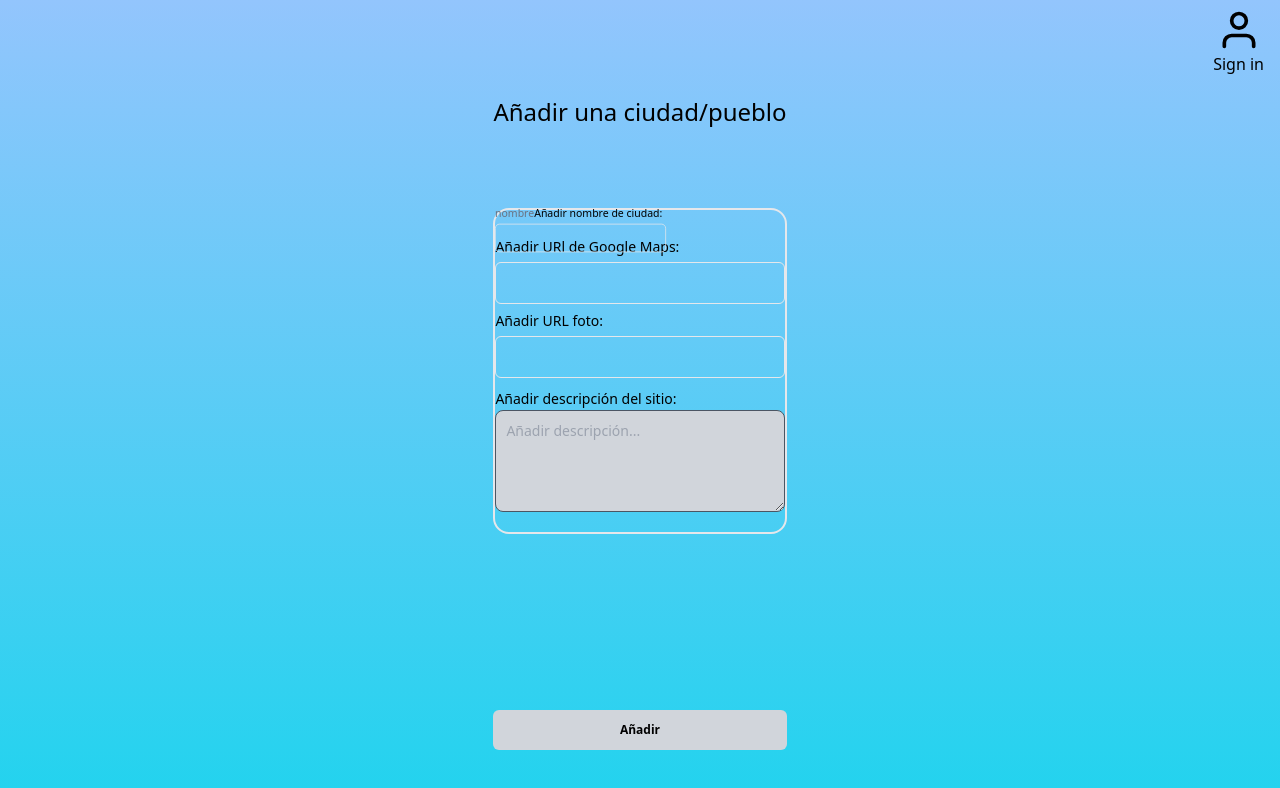
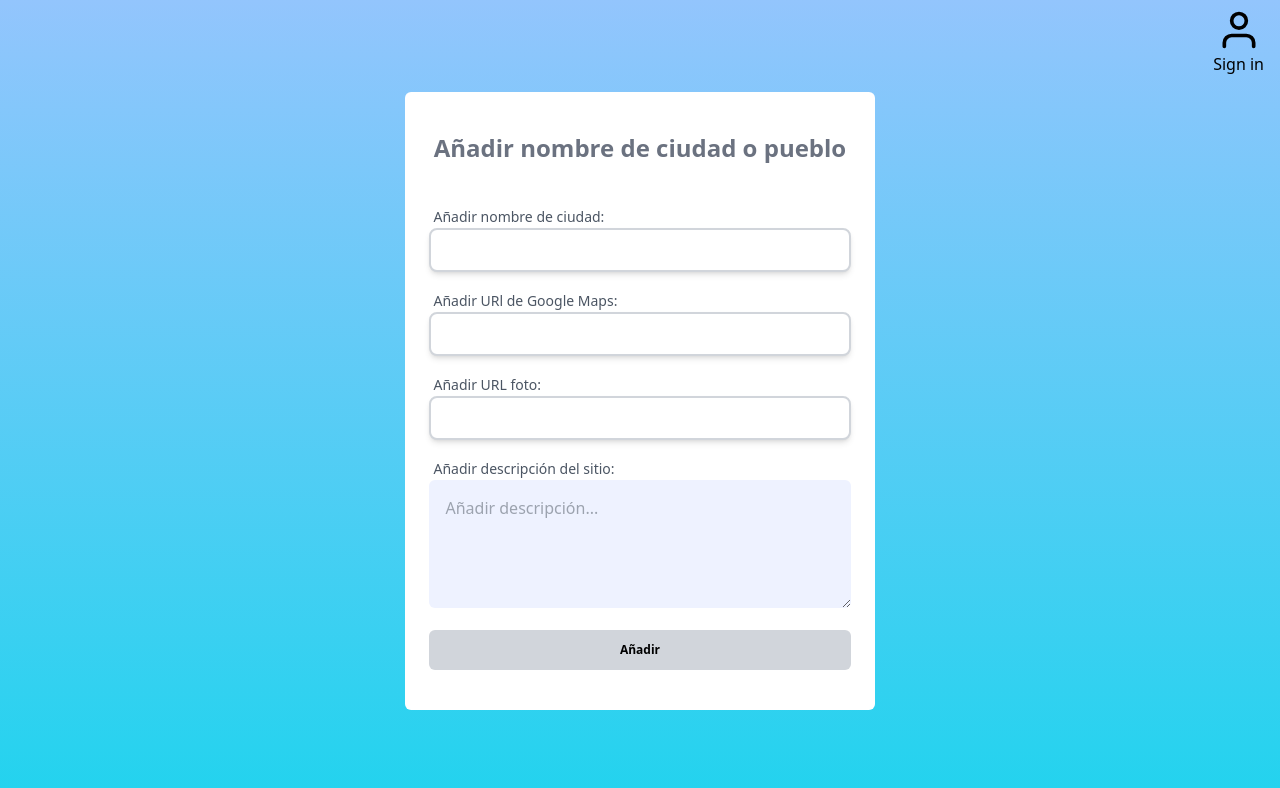
Before and after one commit to FranciscoJavierPizarro/Sisinf-project, a Next.js app: page /addCity in a window 1280 px wide. Shown: the top 788 px of the page. Built offline with nearby package versions, Linux system fonts and the light colour scheme; no server answers.

Commit message:
comentarios funcionando

```diff
--- a/components/CityCard.js
+++ b/components/CityCard.js
@@ -1,7 +1,7 @@
 import Link from "next/link"
-import { FiMapPin, FiThumbsUp, FiCheck, FiX } from "react-icons/fi";
+import { FiMapPin,FiX,FiCheck} from "react-icons/fi";
 import { useSession } from "next-auth/react";
-import React, { useState } from 'react';
+
 
 export default function CityCard({ title, descp, urlMaps, urlImg, urlCity, Validacion, idCity }) {
     const { data: session } = useSession()
--- /dev/null
+++ b/models/Comment.js
@@ -0,0 +1,21 @@
+import mongoose from 'mongoose';
+
+const CommentSchema = new mongoose.Schema({
+  placeId: {
+    type: String,
+  },
+  userId: {
+    type: String,
+  },
+  userName: {
+    type: String,
+  },
+  content: {
+    type: String,
+  },
+  publishingDate: {
+    type: Date,
+  },
+});
+
+export default mongoose.models.Comment || mongoose.model('Comment', CommentSchema);
--- a/pages/addCity.js
+++ b/pages/addCity.js
@@ -43,62 +43,62 @@ export default function AddCity() {
       }}
       className="mt-4"
       >
-      <div className="grid justify-items-center gap-x-2 mt-1 mb-10">
+      <div className=" bg-white rounded-md px-6 py-10 w-full ml-70 mx-auto">
+        <h1 className="text-center text-2xl font-bold text-gray-500 mb-10">Añadir nombre de ciudad o pueblo</h1>
+        <div className="space-y-4">
+
+
+        <div className="flex gap-x-2 mt-1">
           <label type="name" className="block w-full">
-          <span className="text-2xl self-auto text-black">Añadir una ciudad/pueblo</span>
-
-        </label>
-      </div>
-
-      <div  className=" mb-70  ml-70 text-black mx-auto my-40 mt-20 bg-white-500 w-full h-150 rounded-2xl border-2 border-white-600">
-
-        <div class="relative z-0 mb-6 w-full group">
-        <label for="nombre"
-        class="peer-focus:font-medium absolute text-sm text-gray-500 dark:text-gray-400 duration-300 transform -translate-y-6 scale-75 top-3 -z-10 origin-[0]
-        peer-focus:left-0 peer-focus:text-blue-600 peer-focus:dark:text-blue-500 peer-placeholder-shown:scale-100 peer-placeholder-shown:translate-y-0 peer-focus:scale-75 peer-focus:-translate-y-6">nombre
-
-            <span className="text-sm self-auto text-black">Añadir nombre de ciudad:</span>
+              <span className="px-1 text-sm text-gray-600">Añadir nombre de ciudad:</span>
               <input
                 type="name"
                 id="name"
                 name="name"
                 autoComplete="name"
-              className="block w-full px-3 py-2 mt-1 text-black border rounded-md form-input focus:border-blue-600 bg-transparent"
+                className="text-md block px-3 py-2 rounded-lg w-full
+                bg-white border-2 border-gray-300 placeholder-gray-600 shadow-md focus:placeholder-gray-500
+                focus:bg-white focus:border-gray-600 focus:outline-none"
+
                 required
               />
             </label>
           </div>
           <div className="flex gap-x-2 mt-1">
             <label className="block w-full">
-            <span className="text-sm self-auto text-black">Añadir URl de Google Maps:</span>
+              <span className="px-1 text-sm text-gray-600">Añadir URl de Google Maps:</span>
               <input
                 type="url"
                 id="maps"
                 name="maps"
                 autoComplete="maps"
-              className="block w-full px-3 py-2 mt-1 text-black border rounded-md form-input focus:border-blue-600 bg-transparent"
+                className="text-md block px-3 py-2 rounded-lg w-full
+                bg-white border-2 border-gray-300 placeholder-gray-600 shadow-md focus:placeholder-gray-500
+                focus:bg-white focus:border-gray-600 focus:outline-none"
                 required
               />
             </label>
           </div>
           <div className="flex gap-x-2 mt-1">
             <label className="block w-full">
-            <span className="text-sm self-auto text-black">Añadir URL foto:</span>
+              <span className="px-1 text-sm text-gray-600">Añadir URL foto:</span>
               <input
                 type="url"
                 id="photo"
                 name="photo"
                 autoComplete="photo"
-              className="block w-full px-3 py-2 mt-1 text-black border rounded-md form-input focus:border-blue-600 bg-transparent"
+                className="text-md block px-3 py-2 rounded-lg w-full
+                bg-white border-2 border-gray-300 placeholder-gray-600 shadow-md focus:placeholder-gray-500
+                focus:bg-white focus:border-gray-600 focus:outline-none"
                 required
                 />
             </label>
           </div>
           <div className="gap-x-2 mt-2">
-          <span className="text-sm text-black">Añadir descripción del sitio:</span>
-            <textarea id="descp" rows="4" class="block p-2.5 mb-5 bg-gray-300 w-full text-sm  rounded-lg border border-gray-300 focus:ring-blue-500 focus:border-blue-500 border-gray-600 placeholder-white-400 text-black focus:ring-blue-500 focus:border-blue-500" placeholder="Añadir descripción..."></textarea>
+            <span className="px-1 text-sm text-gray-600">Añadir descripción del sitio:</span>
+              <textarea id="descp" rows="4" className="w-full font-arial p-4 text-gray-600 bg-indigo-50 outline-none rounded-md" placeholder="Añadir descripción..."></textarea>
           </div>
-      </div>
+
 
         <button
                 type="submit"
@@ -106,7 +106,10 @@ export default function AddCity() {
                 >
                 Añadir
               </button>
+              </div>
+        </div>
         </form>
+
       </div>
       </>
     );
--- /dev/null
+++ b/pages/api/comments/[...id].js
@@ -0,0 +1,22 @@
+import dbConnect from '@/models/dbConnect';
+import Comment from '@/models/Comment';
+import { cleanSchema } from '@/lib/formater';
+
+export default async function handler(req, res) {
+  const allowedMethods = ["GET", "POST", "DELETE"]
+  const method = req.method
+
+  if (!allowedMethods.includes(method)) {
+    res.setHeader("Allow", allowedMethods)
+    res.status(405).end(`Method ${method} Not Allowed`)
+  }
+
+  // await dbConnect();
+  // if (method === "GET") {
+  //   const {id} = req.query
+  //   const placeId = id[0]
+  //   const userId = id[1]
+  //   const likes = await Comment.find({"placeId":placeId, "userId":userId})
+  //   res.status(200).json(likes.map(item => cleanSchema(item)))
+  // }
+}
--- /dev/null
+++ b/pages/api/comments/index.js
@@ -0,0 +1,23 @@
+import dbConnect from '@/models/dbConnect';
+import Comment from '@/models/Comment';
+import { cleanSchema } from '@/lib/formater';
+
+export default async function handler(req, res) {
+  const allowedMethods = ["GET", "POST"]
+  const method = req.method
+
+  if (!allowedMethods.includes(method)) {
+    res.setHeader("Allow", allowedMethods)
+    res.status(405).end(`Method ${method} Not Allowed`)
+  }
+
+  await dbConnect();
+  if (method === "GET") {
+    const comments = await Comment.find({})
+    res.status(200).json(comments.map(item => cleanSchema(item)))
+  } else if (method === "POST") {
+    const data = req.body
+    const comment = await Comment.create(data)
+    res.status(201).json(cleanSchema(comment))
+  }
+}
--- a/pages/place/[id].js
+++ b/pages/place/[id].js
@@ -3,20 +3,86 @@ import { FiMapPin } from "react-icons/fi";
 import { FiThumbsUp } from "react-icons/fi";
 import Sidebar from '@/components/Sidebar';
 import Layout from "@/components/Layout";
-export default function sitio({ name, descp, mapsUrl, photoUrl, publisherId }) {
+import { useSession } from "next-auth/react";
+
+export default function Sitio({ id,name, descp, mapsUrl, photoUrl, publisherId, comms }) {
+
+    let { data: session } = useSession()
+    session = session?.session
+    const handleSubmit = async (e) => {
+      e.preventDefault()
+      const { contentt } = e.target
+      const comment = {
+        userName: session?.user?.email,
+        userId: session?.user?.email,
+        // publishingDate: new Date().toLocaleDateString('es-ES', {
+        //   year: 'numeric',
+        //   month: 'numeric',
+        //   day: 'numeric',
+        // }),
+        publisherDate:'2022/10/13',
+        placeId: id,
+        content:contentt.value,
+      }
+      await fetch(`http://localhost:3000/api/comments/`, {
+        method: "post",
+        headers: {"Content-Type" : "application/json"},
+        body: JSON.stringify(comment)
+      })
+      location.href = "/place/" + id
+    }
     return (
         <>
+          <Sidebar/>
+          <div class=" bg-gradient-to-r from-sky-500 to-indigo-500 w-full h-screen w-screen overflow-y-scroll" >
+              <div className="flex h-full align-left font-semibold mx-auto mt-10 ml-20 justify-center">
 
-            <div class=" bg-gradient-to-r from-sky-500 to-indigo-500 w-full h-screen w-screen overflow-y-scroll" >
-                <Sidebar />
-                <div className="fill text-black  bg-white-500 w-screen h-100 rounded-2xl border-2 border-transparent align-baseline"></div>
-                <div className=" mb-30  ml-70 text-black mx-auto my-40 mt-20 bg-white-500 w-2/3 h-full rounded-2xl border-2 border-white-600">
-                    <h1>
-                        {name}
-                    </h1>
-                </div>
+                <div className="text-black text-2xl bg-white h-full w-1/3">
+                  <div className="flex w-full align-left font-semibold mt-8 ml-8">
+                      {name}
+                      <Link href={mapsUrl} className="hover:cursor-pointer">
+                          <FiMapPin className="ml-8 text-red-600 hover:cursor-pointer" />
+                      </Link>
+                  </div>
+                  <div className="mt-8 ml-8 rounded-2xl items-justify-center">
+                    <img src={photoUrl} className="mx-auto w-80 h-50" />
+                  </div>
+                  <h1 className="text-black ml-8 mt-4">
+                      {descp}
+                  </h1>
+                  {//ver comentarios
+                  }
+                  {comms.map(u => {
+                      return <p key={u}>{u.content}</p>
+                })}
+              </div>
+              <div className="text-black text-2xl bg-indigo-50 h-full w-1/4">
 
+              </div>
             </div>
+              <div className="flex justify-center">
+
+                  <form
+                      method="post"
+                      onSubmit={(e) => {
+                          handleSubmit(e)
+                      }}
+                      className="mt-4"
+                  >
+
+                      <div className="gap-x-2 mt-2">
+                          <span className="text-sm text-black">Añadir descripción del Sitio:</span>
+                          <textarea id="contentt" rows="4" className="block p-2.5 mb-5 bg-gray-300 w-full text-sm  rounded-lg border border-gray-300 focus:ring-blue-500 focus:border-blue-500 border-gray-600 placeholder-white-400 text-black focus:ring-blue-500 focus:border-blue-500" placeholder="Añadir descripción..."></textarea>
+                      </div>
+                      <button
+                          type="submit"
+                          className="capitalize mt-4 w-full tracking-normal px-4 py-3 text-xs font-bold text-center text-black bg-gray-300 rounded-md hover:bg-blue-200"
+                      >
+                          Añadir
+                      </button>
+                  </form>
+              </div>
+          </div>
 
         </>
     )
@@ -25,12 +91,12 @@ export default function sitio({ name, descp, mapsUrl, photoUrl, publisherId }) {
 export async function getServerSideProps(req) {
     const { id } = req.params
     const { name, descp, mapsUrl, photoUrl, publisherId } = await fetch("http://localhost:3000/api/places/" + id).then(res => res.json())
-
+    const comms = await fetch("http://localhost:3000/api/comments/").then(res => res.json())
     return {
-        props: { name, descp, mapsUrl, photoUrl, publisherId }// will be passed to the page component as props
+        props: { id,name, descp, mapsUrl, photoUrl, publisherId, comms }// will be passed to the page component as props
     }
 }
 
-sitio.getLayout = function getLayout(page) {
+Sitio.getLayout = function getLayout(page) {
     return <Layout>{page}</Layout>
 }
```
Lines whose indentation alone changed are shown as unchanged.
